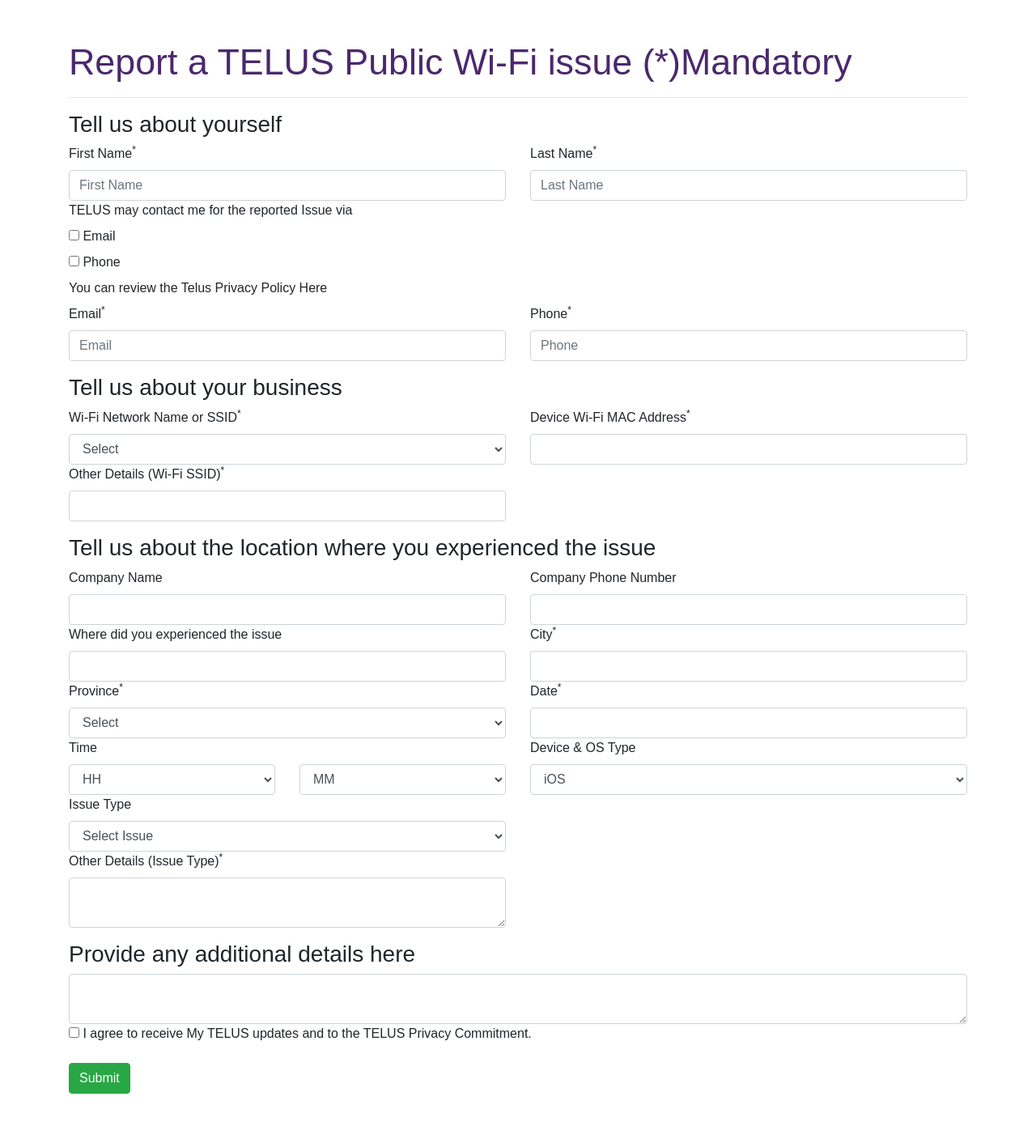
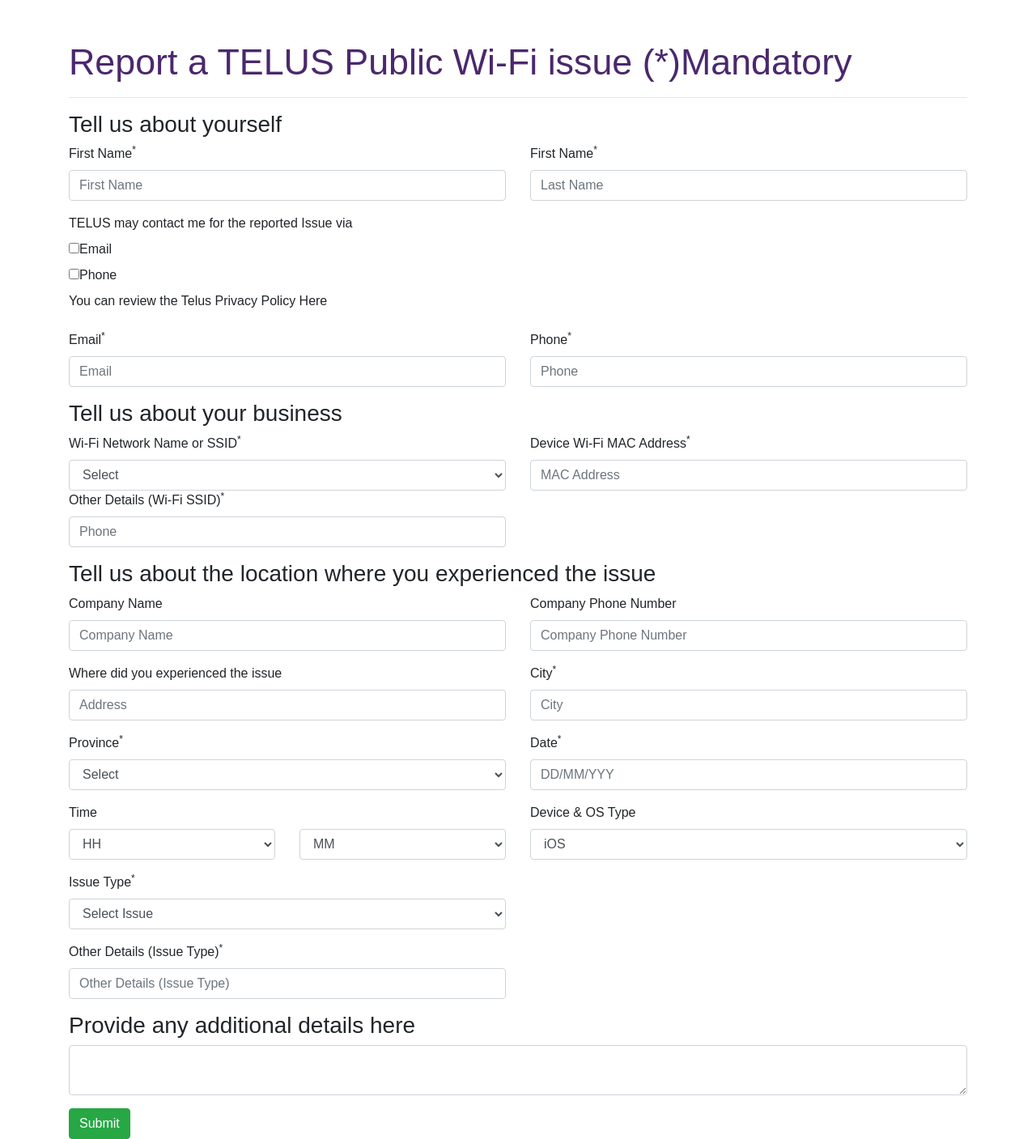
Before and after one commit to desizner/Wi-Fi-Portal, a React (Create React App) app: page / in a window 1280 px wide. Shown: the whole page at 81% size. Before the commit the page ends 1351 px from the top, so only its background shows below. Built offline with nearby package versions, Linux system fonts and the light colour scheme.

Commit message:
login Page added

```diff
--- a/src/App.js
+++ b/src/App.js
@@ -1,6 +1,7 @@
 import React, { Component } from 'react';
 import logo from './logo.svg';
 import 'bootstrap/dist/css/bootstrap.css'
+import Login from './login/login';
 import Form from './form/form';
 import FormReview from './formReview/formReview';
 import FormResponse from './formResponse/formResponse';
@@ -13,8 +14,9 @@
         <div className="container">
           <div className="row">
             <div className="col-sm-12">
+              {/* <Login/> */}
               <Form />
-               {/*<FormReview/>
+              {/* <FormReview/>
               <FormResponse/>*/}
             </div>
           </div>
--- a/src/form/form.js
+++ b/src/form/form.js
@@ -1,8 +1,8 @@
 import React, { Component } from 'react';
+import { Button, FormGroup, FormControl, ControlLabel, Grid, Row, Col, Checkbox } from "react-bootstrap";
 import './form.css';
 
 class form extends Component {
-
 	constructor(props) {
 		super(props);
 		this.state = {
@@ -13,119 +13,132 @@
 		};
 		this.handleInputChange = this.handleInputChange.bind(this);
 	}
-
 	handleInputChange(event) {
-
 		this.setState({
 			[event.target.name]: event.target.value
-		} );
+		});
 		//this.props.onChange(data);
 
 	}
-
 	render() {
-    return   <div className="">
+		return <div className="">
 			<h1 className="page-title">Report a TELUS Public Wi-Fi issue <span>(*)Mandatory</span></h1>
-				<hr/>
+			<hr />
 			<h3>Tell us about yourself</h3>
-				<div className="form-group row">
-					<div className="col-sm-6 has-error">
-						<label className="control-label">First Name<sup>*</sup></label>
-						<input type="text"
-						className="form-control"
-						placeholder="First Name"
+			<Row>
+				<Col xs={12} md={6}>
+					<FormGroup bsSize="large">
+						<ControlLabel>First Name<sup>*</sup></ControlLabel>
+						<FormControl placeholder="First Name" type="text"
 							name="fName"
 							value={this.state.fName}
 							onChange={this.handleInputChange}
 						/>
-						{this.state.fName}
-					</div>
-					<div className="col-sm-6">
-						<label className="control-label">Last Name<sup>*</sup></label>
-						<input type="text"
-						className="form-control"
-						placeholder="Last Name"
+					</FormGroup>
+				</Col>
+				<Col xs={12} md={6}>
+					<FormGroup bsSize="large">
+						<ControlLabel>First Name<sup>*</sup></ControlLabel>
+						<FormControl placeholder="Last Name" type="text"
 							name="lName"
 							value={this.state.lName}
 							onChange={this.handleInputChange}
 						/>
-					</div>
-					<div className="col-sm-12">
-						<label>TELUS may contact me for the reported Issue via</label>
-						<div className="checkbox">
-							<label>
-								<input type="checkbox"/> Email
-							</label>
-						</div>
-						<div className="checkbox">
-							<label>
-								<input type="checkbox"/> Phone
-							</label>
-						</div>
-						<label>You can review the Telus Privacy Policy Here</label>
-					</div>
-					<div className="col-sm-6">
-						<label className="control-label">Email<sup>*</sup></label>
-						<input type="text"
-						className="form-control"
-						placeholder="Email"
+					</FormGroup>
+				</Col>
+				<Col xs={12} md={12}>
+					<FormGroup bsSize="large">
+						<ControlLabel>TELUS may contact me for the reported Issue via</ControlLabel>
+						<Checkbox >
+							Email
+							</Checkbox>
+						<Checkbox >
+							Phone
+							</Checkbox>
+						<ControlLabel>You can review the Telus Privacy Policy Here</ControlLabel>
+					</FormGroup>
+				</Col>
+				<Col xs={12} md={6}>
+					<FormGroup bsSize="large">
+						<ControlLabel>Email<sup>*</sup></ControlLabel>
+						<FormControl placeholder="Email" type="email"
 							name="email"
 							value={this.state.email}
 							onChange={this.handleInputChange}
 						/>
-					</div>
-					<div className="col-sm-6">
-						<label className="control-label">Phone<sup>*</sup></label>
-						<input type="text"
-						className="form-control"
-						placeholder="Phone"
+					</FormGroup>
+				</Col>
+				<Col xs={12} md={6}>
+					<FormGroup bsSize="large">
+						<ControlLabel>Phone<sup>*</sup></ControlLabel>
+						<FormControl placeholder="Phone" type="text"
 							name="phone"
 							value={this.state.phone}
 							onChange={this.handleInputChange}
 						/>
-					</div>
-				</div>
+					</FormGroup>
+				</Col>
+			</Row>
 			<h3>Tell us about your business</h3>
-				<div className="form-group row">
-					<div className="col-sm-6">
-						<label className="control-label">Wi-Fi Network Name or SSID<sup>*</sup></label>
-						<select className="form-control">
+			<Row>
+				<Col xs={12} md={6}>
+					<FormGroup bsSize="large">
+						<ControlLabel>Wi-Fi Network Name or SSID<sup>*</sup></ControlLabel>
+						<FormControl componentClass="select" placeholder="select">
 							<option value="0">Select</option>
 							<option>#TELUS</option>
 							<option>TELUSPasspoint</option>
 							<option value="Other">Other</option>
-						</select>
+						</FormControl>
 						<div className="hidden">
-						<label className="control-label">Other Details (Wi-Fi SSID)<sup>*</sup></label>
-						<input type="text" className="form-control"/>
+							<ControlLabel>Other Details (Wi-Fi SSID)<sup>*</sup></ControlLabel>
+							<FormControl placeholder="Phone" type="text"
+
+							/>
 						</div>
-					</div>
-					<div className="col-sm-6">
-						<label className="control-label">Device Wi-Fi MAC Address<sup>*</sup></label>
-						<input type="text" className="form-control"/>
-					</div>
-				</div>
+					</FormGroup>
+				</Col>
+				<Col xs={12} md={6}>
+					<FormGroup bsSize="large">
+						<ControlLabel>Device Wi-Fi MAC Address<sup>*</sup></ControlLabel>
+						<FormControl placeholder="MAC Address" type="text"
+							name="phone"
+							value={this.state.phone}
+							onChange={this.handleInputChange}
+						/>
+					</FormGroup>
+				</Col>
+			</Row>
 			<h3>Tell us about the location where you experienced the issue</h3>
-				<div className="form-group row">
-					<div className="col-sm-6">
-						<label className="control-label">Company Name</label>
-						<input type="text" className="form-control"/>
-					</div>
-					<div className="col-sm-6">
-						<label className="control-label">Company Phone Number</label>
-						<input type="text" className="form-control"/>
-					</div>
-					<div className="col-sm-6">
-						<label className="control-label">Where did you experienced the issue</label>
-						<input type="text" className="form-control"/>
-					</div>
-					<div className="col-sm-6">
-						<label className="control-label">City<sup>*</sup></label>
-						<input type="text" className="form-control"/>
-					</div>
-					<div className="col-sm-6">
-						<label className="control-label">Province<sup>*</sup></label>
-						<select className="form-control">
+			<Row>
+				<Col xs={12} md={6}>
+					<FormGroup bsSize="large">
+						<ControlLabel>Company Name</ControlLabel>
+						<FormControl placeholder="Company Name" type="text" />
+					</FormGroup>
+				</Col>
+				<Col xs={12} md={6}>
+					<FormGroup bsSize="large">
+						<ControlLabel>Company Phone Number</ControlLabel>
+						<FormControl placeholder="Company Phone Number" type="text" />
+					</FormGroup>
+				</Col>
+				<Col xs={12} md={6}>
+					<FormGroup bsSize="large">
+						<ControlLabel>Where did you experienced the issue</ControlLabel>
+						<FormControl placeholder="Address" type="text" />
+					</FormGroup>
+				</Col>
+				<Col xs={12} md={6}>
+					<FormGroup bsSize="large">
+						<ControlLabel>City<sup>*</sup></ControlLabel>
+						<FormControl placeholder="City" type="text" />
+					</FormGroup>
+				</Col>
+				<Col xs={12} md={6}>
+					<FormGroup bsSize="large">
+						<ControlLabel>Province<sup>*</sup></ControlLabel>
+						<FormControl componentClass="select" placeholder="select">
 							<option value="0">Select</option>
 							<option>AB</option>
 							<option>BC</option>
@@ -139,17 +152,21 @@
 							<option>QC</option>
 							<option>SK</option>
 							<option>YT</option>
-						</select>
-					</div>
-					<div className="col-sm-6">
-						<label className="control-label">Date<sup>*</sup></label>
-						<input type="text" className="form-control"/>
-					</div>
-					<div className="col-sm-6">
-						<div className="row">
-							<div className="col-sm-6">
-								<label className="control-label">Time</label>
-								<select className="form-control">
+						</FormControl>
+					</FormGroup>
+				</Col>
+				<Col xs={12} md={6}>
+					<FormGroup bsSize="large">
+						<ControlLabel>Date<sup>*</sup></ControlLabel>
+						<FormControl placeholder="DD/MM/YYY" type="text" />
+					</FormGroup>
+				</Col>
+				<Col xs={12} md={6}>
+					<Row>
+						<Col xs={12} md={6}>
+							<FormGroup bsSize="large">
+								<ControlLabel>Time</ControlLabel>
+								<FormControl componentClass="select" placeholder="HH">
 									<option value="0">HH</option>
 									<option>00</option>
 									<option>01</option>
@@ -176,11 +193,13 @@
 									<option>22</option>
 									<option>23</option>
 									<option>24</option>
-								</select>
-							</div>
-							<div className="col-sm-6">
-								<label className="control-label">&nbsp;</label>
-								<select className="form-control">
+								</FormControl>
+							</FormGroup>
+						</Col>
+						<Col xs={12} md={6}>
+							<FormGroup bsSize="large">
+								<ControlLabel>&nbsp;</ControlLabel>
+								<FormControl componentClass="select" placeholder="MM">
 									<option value="0">MM</option>
 									<option>00</option>
 									<option>05</option>
@@ -195,13 +214,15 @@
 									<option>50</option>
 									<option>55</option>
 									<option>60</option>
-								</select>
-							</div>
-						</div>
-					</div>
-					<div className="col-sm-6">
-						<label className="control-label">Device & OS Type</label>
-						<select  className="form-control">
+								</FormControl>
+							</FormGroup>
+						</Col>
+					</Row>
+				</Col>
+				<Col xs={12} md={6}>
+					<FormGroup bsSize="large">
+						<ControlLabel>Device & OS Type</ControlLabel>
+						<FormControl componentClass="select" placeholder="Select">
 							<optgroup label="Laptop">
 								<option value="Laptop - ios">iOS</option>
 								<option>MacOS</option>
@@ -222,11 +243,13 @@
 								<option>Android</option>
 								<option>ChromeOS</option>
 							</optgroup>
-						</select>
-					</div>
-					<div className="col-sm-6">
-								<label className="control-label">Issue Type</label>
-								<select className="form-control">
+						</FormControl>
+					</FormGroup>
+				</Col>
+				<Col xs={12} md={6}>
+					<FormGroup bsSize="large">
+						<ControlLabel>Issue Type<sup>*</sup></ControlLabel>
+						<FormControl componentClass="select" placeholder="Issue Type">
 							<option value="0">Select Issue</option>
 							<option>Unable to see Wi-Fi Network or SSID on device</option>
 							<option>Can see Wi-Fi Network SSID on device but unable to connect</option>
@@ -237,23 +260,26 @@
 							<option>Registered on Splash Page but did not receive Email</option>
 							<option>Registered on Splash Page but did not receive Text Message</option>
 							<option>Others</option>
-								</select>
+						</FormControl>
+					</FormGroup>
 					<div className="hidden">
-									<label className="control-label">Other Details (Issue Type)<sup>*</sup></label>
-									<textarea className="form-control"></textarea>
+						<FormGroup bsSize="large">
+							<ControlLabel>Other Details (Issue Type)<sup>*</sup></ControlLabel>
+							<FormControl placeholder="Other Details (Issue Type)" type="text" />
+						</FormGroup>
 					</div>
-							</div>
-				</div>
+				</Col>
+
+			</Row>
 			<h3>Provide any additional details here</h3>
-				<div className="form-group">
-					<textarea className="form-control"></textarea>
-					<div className="checkbox">
-						<label>
-							<input type="checkbox"/> I agree to receive My TELUS updates and to the TELUS Privacy Commitment.
-						</label>
-					</div>
-				</div>
-				<button type="submit" className="btn btn-success">Submit</button>
+			<Row>
+				<Col xs={12} md={12}>
+					<FormGroup bsSize="large">
+						<FormControl componentClass="textarea" />
+					</FormGroup>
+				</Col>
+			</Row>
+			<Button type="submit" className="btn btn-success">Submit</Button>
 		</div>
 	}
 }
--- /dev/null
+++ b/src/login/login.css
@@ -0,0 +1,13 @@
+body {
+  font-family: "Segoe UI";
+}
+@media all and (min-width: 480px) {
+  .Login {
+    padding: 60px 0;
+  }
+
+  .Login form {
+    margin: 0 auto;
+    max-width: 320px;
+  }
+}
```
Also changed, not shown: src/login/login.js (added, +65 -0 lines). Lines whose indentation alone changed are shown as unchanged.
